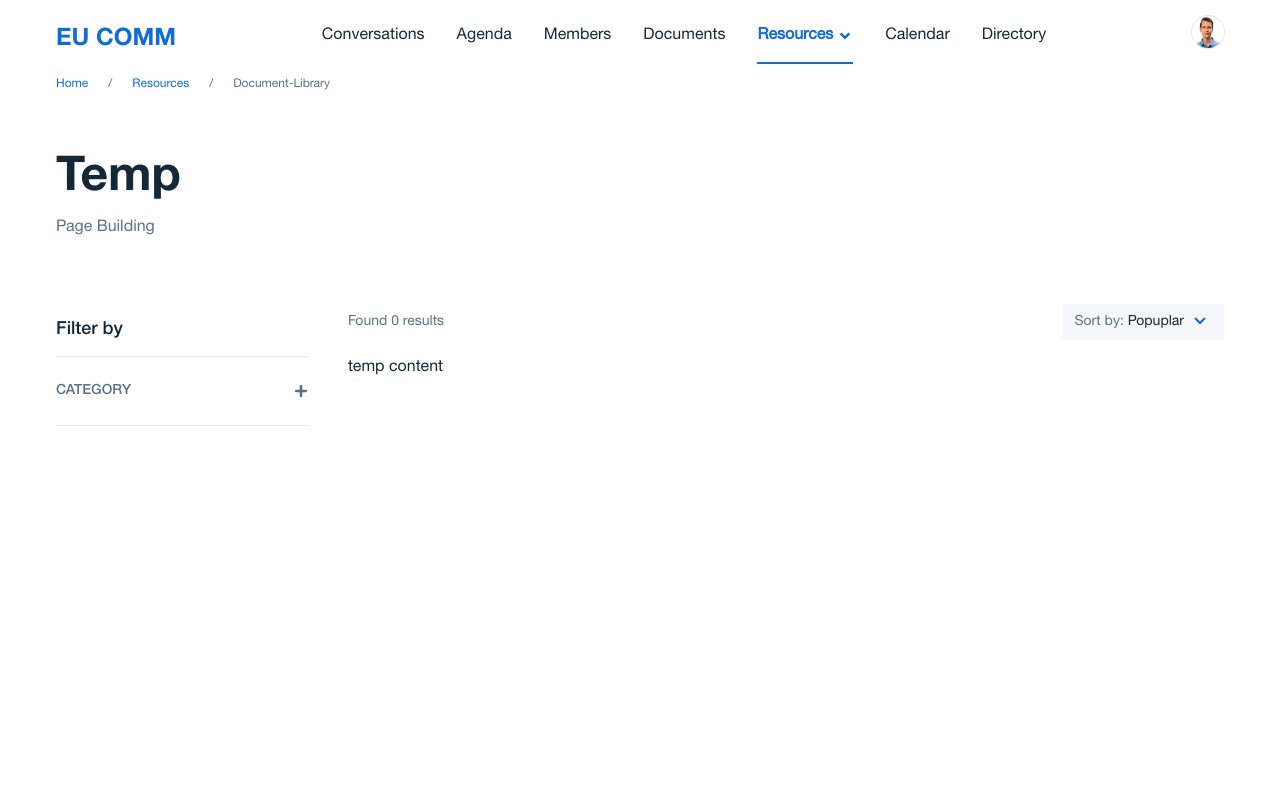
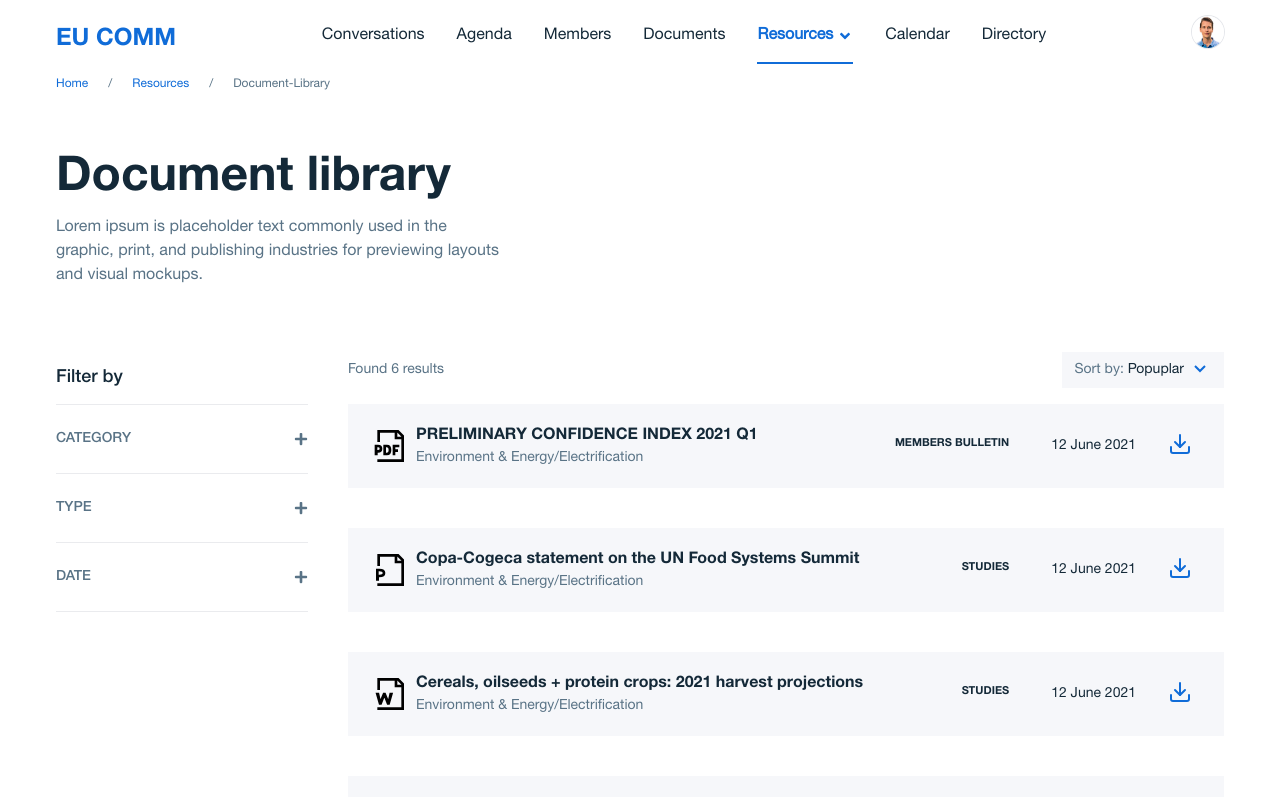
Before and after one commit to arpitgupta1214/eucomm, a Next.js app: page /resources/document-library in a window 1280 px wide. Shown: the top 797 px of the page. Built offline with nearby package versions, Linux system fonts and the light colour scheme.

Commit message:
document library page added

```diff
--- /dev/null
+++ b/components/Results/DocumentLibraryResult/DocumentLibraryResult.jsx
@@ -0,0 +1,42 @@
+import Badge from "components/Badge/Badge";
+import s from "../result.module.scss";
+import React from "react";
+import { GrDocumentPpt, GrDocumentPdf, GrDocumentWord } from "react-icons/gr";
+import { FiDownload } from "react-icons/fi";
+const iconMappings = {
+  pdf: <GrDocumentPdf />,
+  ppt: <GrDocumentPpt />,
+  doc: <GrDocumentWord />,
+};
+
+const DocumentLibraryResult = ({ result }) => {
+  return (
+    <div className={`${s.card} px-6 py-5`}>
+      {/* file icon  */}
+      <div className="w-8 h-8">
+        {iconMappings[result.fileType] &&
+          React.cloneElement(iconMappings[result.fileType], {
+            className: "h-full w-full",
+          })}
+      </div>
+
+      {/* content */}
+      <div className={`${s.content} ml-3 mr-6 min-w-0`}>
+        <span className="w-full whitespace-nowrap overflow-ellipsis overflow-hidden font-bold">
+          {result.head}
+        </span>
+        <span className="text-sm text-skin-light">{result.subhead}</span>
+      </div>
+
+      <Badge type={result.category.id} name={result.category.name} />
+
+      <div className="text-sm mx-8 flex-shrink-0">{result.date}</div>
+
+      <button className="text-skin-highlight">
+        <FiDownload className="text-2xl mb-1 mr-2" />
+      </button>
+    </div>
+  );
+};
+
+export default DocumentLibraryResult;
--- /dev/null
+++ b/components/Results/DocumentLibraryResult/index.js
@@ -0,0 +1 @@
+export { default } from "./DocumentLibraryResult";
--- a/components/Results/PublicationResult/PublicationResult.jsx
+++ b/components/Results/PublicationResult/PublicationResult.jsx
@@ -13,7 +13,7 @@ const PublicationResult = ({ result }) => {
         style={{ backgroundImage: `url(${result.img})`, width: "27%" }}
       />
       {/* content */}
-      <div className={s.content}>
+      <div className={`${s.content} px-5 my-9`}>
         <Badge type={result.category.id} name={result.category.name} />
         <h1>{result.head}</h1>
         <h2>{result.subhead}</h2>
--- a/components/Results/WebinarResult/WebinarResult.jsx
+++ b/components/Results/WebinarResult/WebinarResult.jsx
@@ -13,7 +13,7 @@ const WebinarResult = ({ result }) => {
         style={{ backgroundImage: `url(${result.img})` }}
       />
       {/* content */}
-      <div className={s.content}>
+      <div className={`${s.content} px-5 my-9 border-r border-skin-base`}>
         <Badge type={result.category.id} name={result.category.name} />
         <h1>{result.head}</h1>
         <h2>{result.subhead}</h2>
--- a/components/Results/WhitepaperResult/WhitepaperResult.jsx
+++ b/components/Results/WhitepaperResult/WhitepaperResult.jsx
@@ -8,7 +8,7 @@ const WhitepaperResult = ({ result }) => {
     <div className={`${s.card}`}>
       <img src={result.img} alt="" className="w-1/6 ml-5" />
       {/* content */}
-      <div className={s.content}>
+      <div className={`${s.content} px-5 my-9`}>
         <Badge type={result.category.id} name={result.category.name} />
         <h1 className="w-3/5">{result.head}</h1>
         <h2>{result.subhead}</h2>
--- a/components/Results/result.module.scss
+++ b/components/Results/result.module.scss
@@ -9,7 +9,7 @@
     }
   }
   .content {
-    @apply flex-grow flex flex-col px-5 my-9 border-r border-skin-base;
+    @apply flex-grow flex flex-col;
   }
   h1 {
     @apply font-bold text-2xl mb-1;
--- /dev/null
+++ b/data/resources/documentLibrary/filters.json
@@ -0,0 +1,30 @@
+[
+  {
+    "name": "Category",
+    "options": [
+      { "name": "All" },
+      { "name": "Studies" },
+      { "name": "Market Analysis" },
+      { "name": "Press Presence" },
+      { "name": "Members Bulletin" }
+    ]
+  },
+  {
+    "name": "Type",
+    "options": [
+      { "name": "All" },
+      { "name": "PDF" },
+      { "name": "DOC" },
+      { "name": "XSL" }
+    ]
+  },
+  {
+    "name": "Date",
+    "options": [
+      { "name": "This Week" },
+      { "name": "This Month" },
+      { "name": "This Year" },
+      { "name": "Custom" }
+    ]
+  }
+]
--- /dev/null
+++ b/data/resources/documentLibrary/results.json
@@ -0,0 +1,44 @@
+[
+  {
+    "head": "PRELIMINARY CONFIDENCE INDEX 2021 Q1",
+    "subhead": "Environment & Energy/Electrification",
+    "date": "12 June 2021",
+    "fileType": "pdf",
+    "category": { "name": "Members Bulletin", "id": 1 }
+  },
+  {
+    "head": "Copa-Cogeca statement on the UN Food Systems Summit",
+    "subhead": "Environment & Energy/Electrification",
+    "date": "12 June 2021",
+    "fileType": "ppt",
+    "category": { "name": "Studies", "id": 2 }
+  },
+  {
+    "head": "Cereals, oilseeds + protein crops: 2021 harvest projections",
+    "subhead": "Environment & Energy/Electrification",
+    "date": "12 June 2021",
+    "fileType": "doc",
+    "category": { "name": "Studies", "id": 2 }
+  },
+  {
+    "head": "PRELIMINARY CONFIDENCE INDEX 2021 Q1",
+    "subhead": "Environment & Energy/Electrification",
+    "date": "12 June 2021",
+    "fileType": "pdf",
+    "category": { "name": "Members Bulletin", "id": 1 }
+  },
+  {
+    "head": "Copa-Cogeca statement on the UN Food Systems Summit",
+    "subhead": "Environment & Energy/Electrification",
+    "date": "12 June 2021",
+    "fileType": "ppt",
+    "category": { "name": "Studies", "id": 2 }
+  },
+  {
+    "head": "Cereals, oilseeds + protein crops: 2021 harvest projections",
+    "subhead": "Environment & Energy/Electrification",
+    "date": "12 June 2021",
+    "fileType": "doc",
+    "category": { "name": "Studies", "id": 2 }
+  }
+]
--- /dev/null
+++ b/data/resources/documentLibrary/sortOptions.json
@@ -0,0 +1 @@
+["Popuplar", "Recent", "Time"]
--- /dev/null
+++ b/pages/resources/document-library.jsx
@@ -0,0 +1,54 @@
+import { FilterLayout } from "components/Layouts";
+import DocumentLibraryResult from "components/Results/DocumentLibraryResult";
+import { useEffect } from "react";
+import { useDispatch, useSelector } from "react-redux";
+import { searchActions } from "store/searchSlice";
+
+const DocumentLibrary = () => {
+  const dispatch = useDispatch();
+  const sortBy = useSelector((state) => state.search.sortBy);
+  const activeFilters = useSelector((state) => state.search.activeFilters);
+  const results = useSelector((state) => state.search.results);
+
+  useEffect(() => {
+    const getResults = async () => {
+      const resultsData = await import(
+        "data/resources/documentLibrary/results.json"
+      ).then((data) => data.default);
+      console.log(resultsData);
+      dispatch(searchActions.setResults({ results: resultsData }));
+    };
+    getResults();
+    console.log("updated");
+  }, [sortBy, activeFilters, dispatch]);
+
+  return (
+    <>
+      {results.map((result, idx) => (
+        <DocumentLibraryResult key={`result-${idx}`} result={result} />
+      ))}
+    </>
+  );
+};
+
+export const getStaticProps = async () => {
+  const filtersData = await import(
+    "data/resources/whitepages/filters.json"
+  ).then((data) => data.default);
+
+  const sortOptions = await import(
+    "data/resources/whitepages/sortOptions.json"
+  ).then((data) => data.default);
+  return {
+    props: {
+      heading: "Document library",
+      subHeading:
+        "Lorem ipsum is placeholder text commonly used in the graphic, print, and publishing industries for previewing layouts and visual mockups.",
+      filtersData,
+      sortOptions,
+    },
+  };
+};
+
+DocumentLibrary.layout = FilterLayout;
+export default DocumentLibrary;
```
